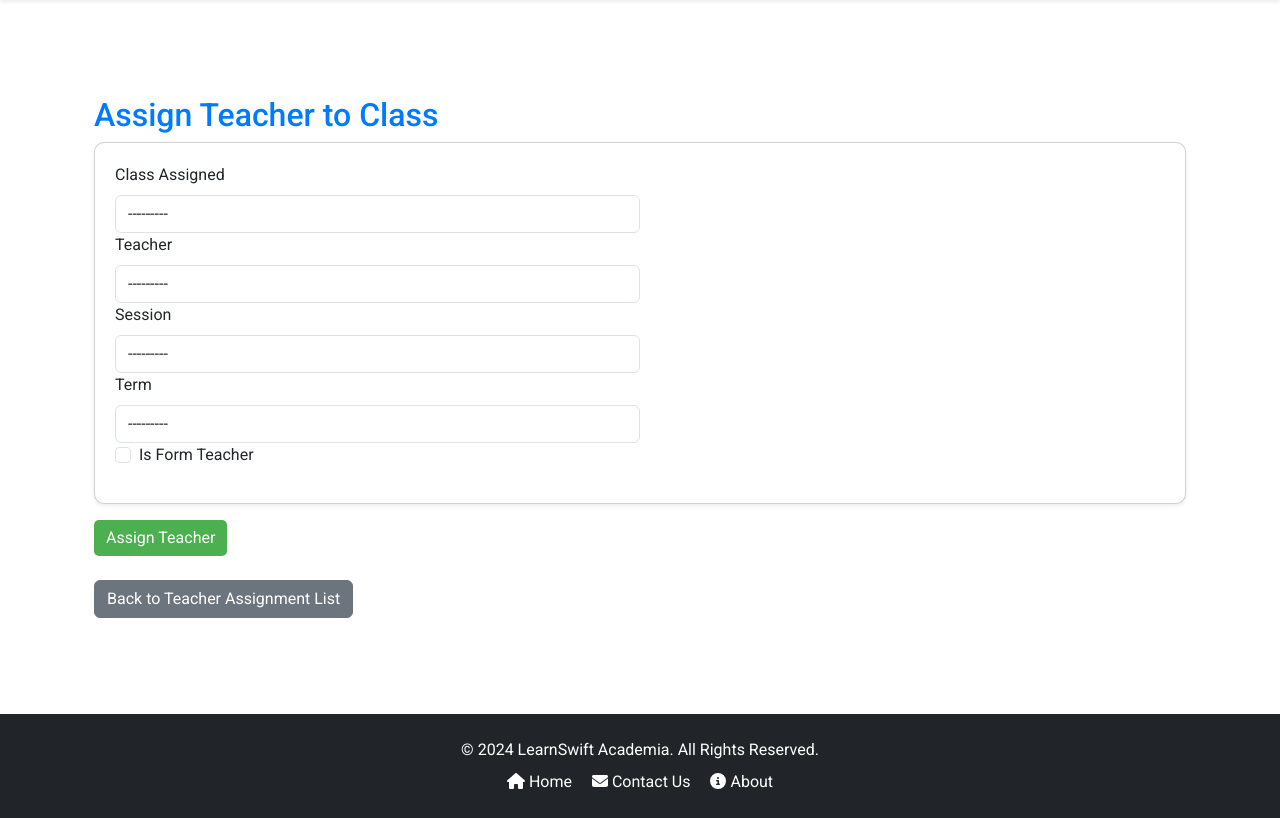
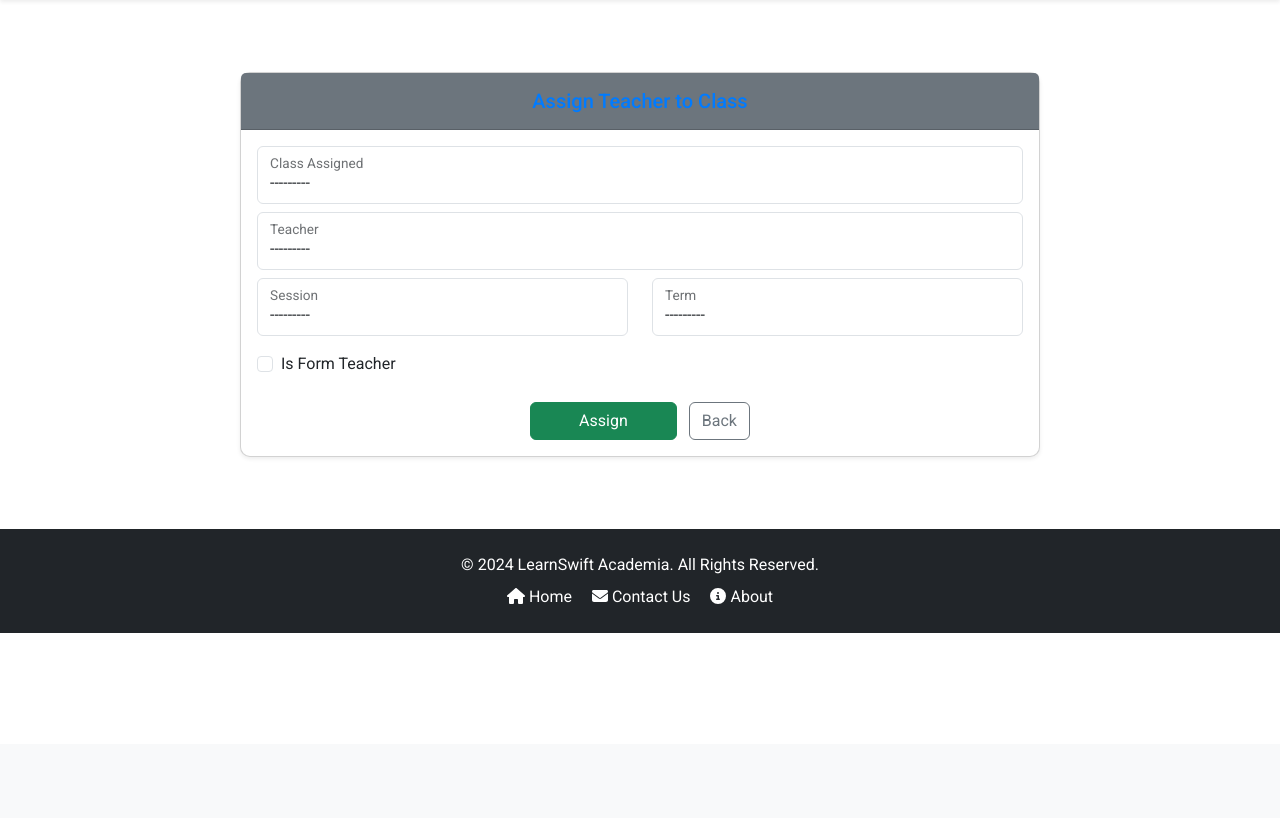
Before and after one commit to mpdedon/LSAApp, a Django app: page /assign_teacher/ in a window 1280 px wide. Shown: the part 56-874 px from the top of the page. After the commit the page ends 689 px from the top, so only its background shows below. Run offline with Django 4.2, Linux system fonts and the light colour scheme; data comes from the database, SQL or seed files in the repository; both versions use the stored data as it was after the commit.

Commit message:
Editing some templates

```diff
--- a/core/teacher/views.py
+++ b/core/teacher/views.py
@@ -137,7 +137,7 @@
 
     def post(self, request, pk, *args, **kwargs):
         teacher = get_object_or_404(Teacher, pk=pk)
-        form = TeacherRegistrationForm(request.POST, request.FILES, instance=teacher.user)
+        form = TeacherRegistrationForm(request.POST, request.FILES, instance=teacher.user, teacher_instance=teacher)
         if form.is_valid():
             user = form.save(commit=False)
             user.save()
@@ -150,6 +150,7 @@
             teacher.save()
 
             return redirect('teacher_detail', pk=teacher.pk)
+
         print(f"Form Errors: {form.errors}")
         return render(request, self.template_name, {'form': form, 'is_update': True, 'teacher': teacher})
 
--- a/core/templates/class/class_list.html
+++ b/core/templates/class/class_list.html
@@ -33,7 +33,7 @@
                             <td>{{ class.school_level }}</td>
                             <td>{{ class.teacher.user.get_full_name }}</td>
                             <td>{{ class.students.count }}</td>
-                            <td>{{ class.subjects.count }}</td>
+                            <td>{{ class.subject_assignments.count }}</td>
                             <td class="text-center">
                                 <a href="{% url 'class_detail' class.id %}" class="btn btn-info btn-sm" title="View">
                                     <i class="fas fa-eye"></i>
--- a/core/templates/setup/assign_teacher.html
+++ b/core/templates/setup/assign_teacher.html
@@ -1,20 +1,21 @@
-<!-- assign_teacher.html -->
-
 {% extends 'base.html' %}
 {% block content %}
-<div class="container my-5">
-    <h2>Assign Teacher to Class</h2>
+<div class="container my-4">
 
-    <!-- Show error message if it exists -->
+    <div class="card shadow-sm mx-auto" style="max-width: 800px;">
+        <div class="card-header bg-secondary text-white text-center py-3">
+            <h5 class="mb-0">{% if is_update %}Update Teacher Assignment{% else %}Assign Teacher to Class{% endif %}</h5>
+        </div>
+
+        <div class="card-body p-3">
+
+            <!-- Error Messages -->
             {% if error_message %}
-    <div class="alert alert-danger" role="alert">
-        {{ error_message }}
-    </div>
+                <div class="alert alert-danger py-1 mb-3 text-center">{{ error_message }}</div>
             {% endif %}
-
             {% if form.non_field_errors %}
-    <div class="alert alert-danger">
-        <ul>
+                <div class="alert alert-danger py-1 mb-3 text-center">
+                    <ul class="list-unstyled mb-0">
                         {% for error in form.non_field_errors %}
                             <li>{{ error }}</li>
                         {% endfor %}
@@ -22,55 +23,68 @@
                 </div>
             {% endif %}
 
-    <form method="POST">
+            <form method="POST" novalidate>
                 {% csrf_token %}
-        <div class="card shadow-sm">
-            <div class="card-body">
-                <!-- Teacher Assignment Form Fields -->
-                 <div class="form-row">
-                    <div class="form-group col-md-6">
-                        <label for="class_assigned" class="form-label">Class Assigned</label>
+
+                <div class="row gy-2">
+                    <div class="col-12">
+                        <div class="form-floating">
                             {{ form.class_assigned }}
+                            <label for="class_assigned">Class Assigned</label>
                             {% if form.class_assigned.errors %}
-                            <div class="text-danger">{{ form.class_assigned.errors }}</div>
-                        {% endif %}
-                    </div>
-                    <div class="form-group col-md-6">
-                        <label for="teacher" class="form-label">Teacher</label>
-                        {{ form.teacher }}
-                        {% if form.teacher.errors %}
-                            <div class="text-danger">{{ form.teacher.errors }}</div>
+                                <div class="text-danger small">{{ form.class_assigned.errors }}</div>
                             {% endif %}
                         </div>
                     </div>
-                <div class="form-row">
-                    <div class="form-group col-md-6">
-                        <label for="session" class="form-label">Session</label>
-                        {{ form.session }}
-                        {% if form.session.errors %}
-                            <div class="text-danger">{{ form.session.errors }}</div>
-                        {% endif %}
-                    </div>
-                    <div class="form-group col-md-6">
-                        <label for="term" class="form-label">Term</label>
-                        {{ form.term }}
-                        {% if form.term.errors %}
-                            <div class="text-danger">{{ form.term.errors }}</div>
+
+                    <div class="col-12">
+                        <div class="form-floating">
+                            {{ form.teacher }}
+                            <label for="teacher">Teacher</label>
+                            {% if form.teacher.errors %}
+                                <div class="text-danger small">{{ form.teacher.errors }}</div>
                             {% endif %}
                         </div>
                     </div>
-                <div class="mb-3 form-check">
-                    <label class="form-check-label" for="is_form_teacher">
+
+                    <div class="col-6">
+                        <div class="form-floating">
+                            {{ form.session }}
+                            <label for="session">Session</label>
+                            {% if form.session.errors %}
+                                <div class="text-danger small">{{ form.session.errors }}</div>
+                            {% endif %}
+                        </div>
+                    </div>
+
+                    <div class="col-6">
+                        <div class="form-floating">
+                            {{ form.term }}
+                            <label for="term">Term</label>
+                            {% if form.term.errors %}
+                                <div class="text-danger small">{{ form.term.errors }}</div>
+                            {% endif %}
+                        </div>
+                    </div>
+
+                    <div class="col-12">
+                        <div class="form-check mt-2">
                             {{ form.is_form_teacher }}
-                        Is Form Teacher
-                    </label>
+                            <label class="form-check-label" for="is_form_teacher">Is Form Teacher</label>
                         </div>
                     </div>
                 </div>
-        <button type="submit" class="btn btn-primary mt-3">Assign Teacher</button>
+
+                <div class="text-center mt-4">
+                    <button type="submit" class="btn btn-success px-5">
+                        {% if is_update %}Update{% else %}Assign{% endif %}
+                    </button>
+                    <a href="{% url 'teacher_assignment_list' %}" class="btn btn-outline-secondary ms-2">Back</a>
+                </div>
             </form>
-    <div class="mt-4">
-        <a href="{% url 'teacher_assignment_list' %}" class="btn btn-secondary">Back to Teacher Assignment List</a>
+
         </div>
     </div>
+
+</div>
 {% endblock %}
```
Also changed, not shown: core/teacher/forms.py (+19 -11 lines), core/templates/subject/subject_confirm_delete.html (+5 -9 lines), core/templates/subject/subject_form.html (+34 -24 lines), core/templates/teacher_assignment/teacher_assignment_list.html (+26 -17 lines), db.sqlite3, media/media/profile_images/element5-digital-OyCl7Y4y0Bk-unsplash.jpg (added), media/media/profile_images/element5-digital-OyCl7Y4y0Bk-unsplash_20Nou8i.jpg (added), media/media/profile_images/element5-digital-OyCl7Y4y0Bk-unsplash_Lo7Abcp.jpg (added). Lines whose indentation alone changed are shown as unchanged.
